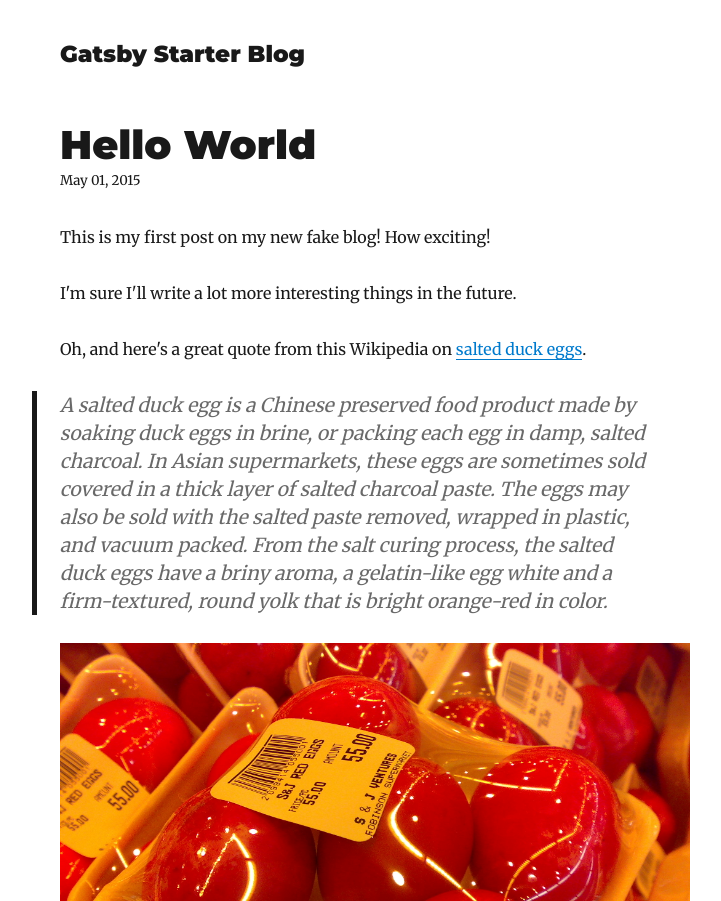
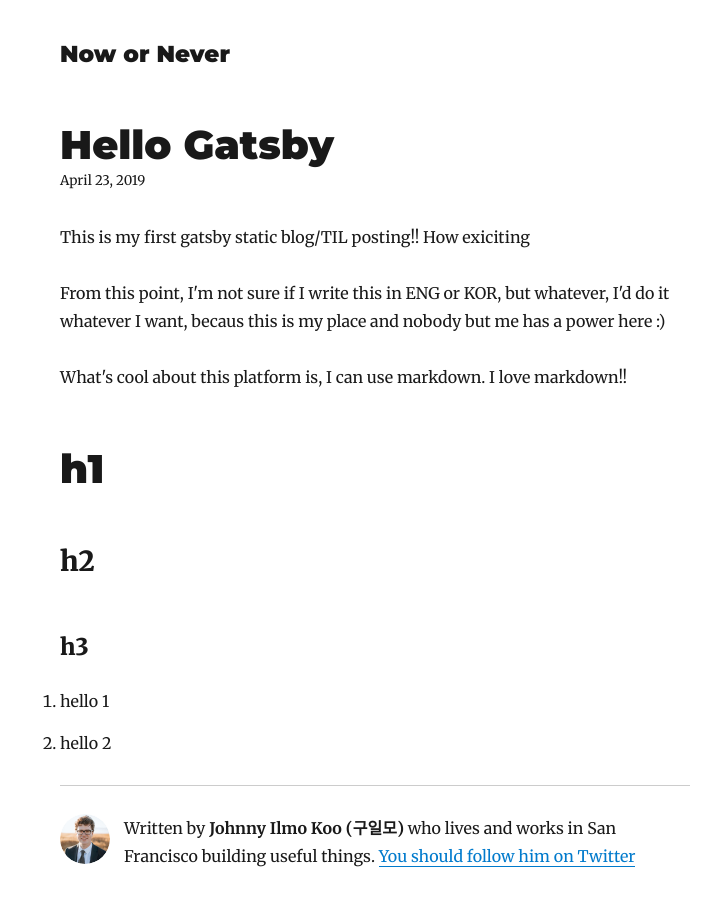
Before and after one commit to johnnykoo84/nowornever, a Gatsby site: page /hello-world/ in a window 1280 px wide. Shown: the top 901 px of the page, without its empty margins (265-986 px from the left). Built offline with nearby package versions, Linux system fonts and the light colour scheme; Gatsby itself is replaced by a stand-in of ours; some packages are replaced by stand-ins of ours.

Commit message:
Initial Commit

```diff
--- a/content/blog/hello-world/index.md
+++ b/content/blog/hello-world/index.md
@@ -1,21 +1,19 @@
 ---
-title: Hello World
-date: "2015-05-01T22:12:03.284Z"
+title: Hello Gatsby
+date: "2019-04-23T22:12:03.284Z"
 ---
 
-This is my first post on my new fake blog! How exciting!
+This is my first gatsby static blog/TIL posting!! How exiciting
 
-I'm sure I'll write a lot more interesting things in the future.
+From this point, I'm not sure if I write this in ENG or KOR, but whatever, I'd do it whatever I want, becaus this is my place and nobody but me has a power here :)
 
-Oh, and here's a great quote from this Wikipedia on
-[salted duck eggs](http://en.wikipedia.org/wiki/Salted_duck_egg).
+What's cool about this platform is, I can use markdown. I love markdown!!
 
-> A salted duck egg is a Chinese preserved food product made by soaking duck
-> eggs in brine, or packing each egg in damp, salted charcoal. In Asian
-> supermarkets, these eggs are sometimes sold covered in a thick layer of salted
-> charcoal paste. The eggs may also be sold with the salted paste removed,
-> wrapped in plastic, and vacuum packed. From the salt curing process, the
-> salted duck eggs have a briny aroma, a gelatin-like egg white and a
-> firm-textured, round yolk that is bright orange-red in color.
+# h1
 
-![Chinese Salty Egg](./salty_egg.jpg)
+## h2
+
+### h3
+
+1. hello 1
+2. hello 2
--- a/gatsby-config.js
+++ b/gatsby-config.js
@@ -1,8 +1,8 @@
 module.exports = {
   siteMetadata: {
-    title: `Gatsby Starter Blog`,
-    author: `Kyle Mathews`,
-    description: `A starter blog demonstrating what Gatsby can do.`,
+    title: `Now or Never`,
+    author: `Johnny Ilmo Koo (구일모)`,
+    description: `I write whatever x I want`,
     siteUrl: `https://gatsby-starter-blog-demo.netlify.com/`,
     social: {
       twitter: `kylemathews`,
```
